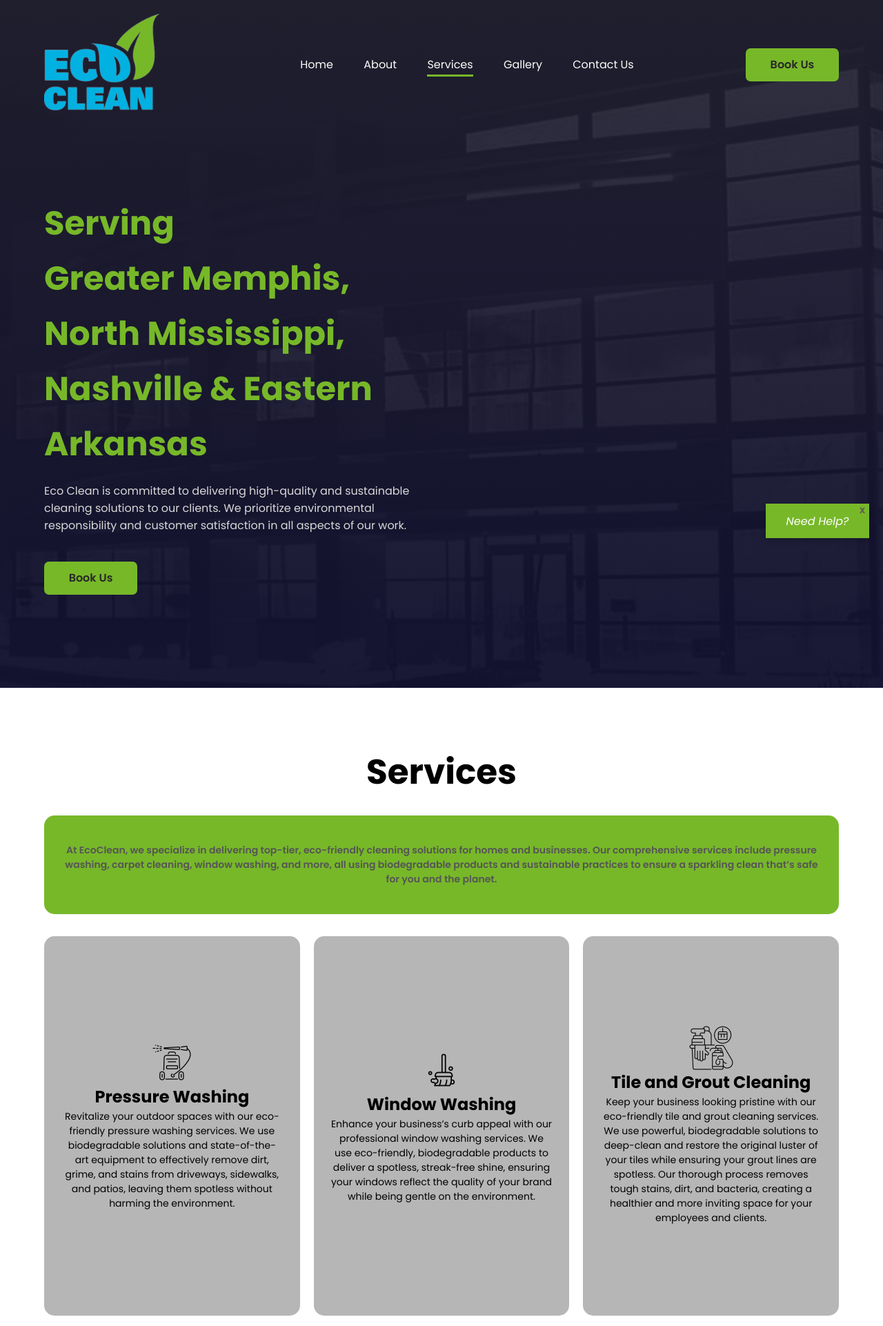
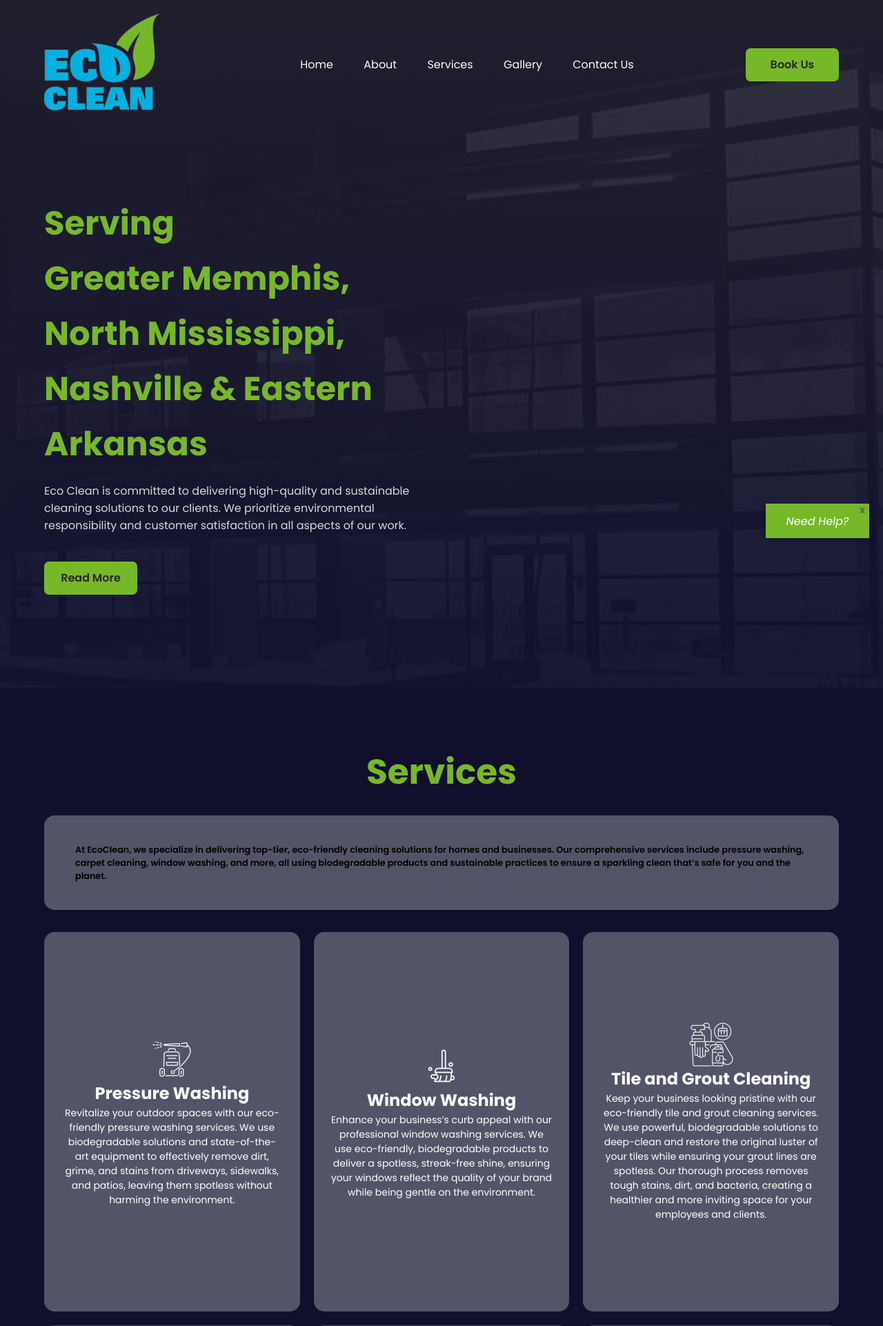
Before and after one commit to KarielM/EcoClean, a Django app: page /services/ in a window 1280 px wide. Shown: the top 1922 px of the page at 69% size. Run offline with Django 5.2, Linux system fonts and the light colour scheme.

Commit message:
styling changes & implemented anchor link/tag

```diff
--- a/EcoClean/App/static/css/style.css
+++ b/EcoClean/App/static/css/style.css
@@ -583,8 +592,13 @@
   display: flex;
   justify-content: center;
   flex-direction: column;
+  background-color: #100f2c;
   align-items: center;
   padding: 5rem 5%;
+}
+
+.services-content-sec strong {
+  color: #77b829;
 }
 
 .services-content-sec h1 {
@@ -621,7 +635,8 @@
   justify-content: center;
   flex-direction: column;
   align-items: center;
-  background: #b6b6b6;
+  background: rgba(255, 255, 255, 0.288);
+  color: white;
   padding: 40px 25px;
   border-radius: 15px;
   transition: 0.3s;
@@ -633,14 +648,19 @@
   width: 100%;
   height: fit-content;
   text-align: left;
-  color: #555;
-  font-weight: 600;
-  background: #77b829;
-  padding: 40px 25px;
+  color: black;
+  background: rgba(255, 255, 255, 0.288);
+  padding: 40px 45px;
   border-radius: 15px;
   transition: 0.3s;
   text-align: center;
   line-height: 1.5;
+}
+
+.services-card2 p {
+  text-align: left;
+  font-size: 0.8rem;
+  font-weight: 600;
 }
 
 .services-card-sec {
@@ -665,12 +685,22 @@
 }
 
 .services-card:hover {
-  background: #77b829;
+  color: black;
+  background: #f1f1f1;
+  filter: none;
+  -webkit-filter: none;
+}
+
+.services-card:hover img {
+  filter: none;
+  -webkit-filter: none;
 }
 
 .services-card img,
 .services-card2 img {
   width: 4rem;
+  filter: invert(100%);
+  -webkit-filter: invert(100%);
 }
 
 /*  */
--- a/EcoClean/App/templates/aboutUs.html
+++ b/EcoClean/App/templates/aboutUs.html
@@ -1,8 +1,8 @@
 {% extends "base.html" %}
 {% load static %}
 {%block content%}
-<div class="content-sec">
-  <strong>ABOUT ECO CLEAN</strong><br>
+<div class="content-sec" id="aboutSection">
+  <strong2>ABOUT ECO CLEAN</strong2><br>
 <h1>We're ready to make your place the cleanest it's ever been.</h1>
  <span>
 With over 14 years of experience, Eco Clean is one of the Mid-South's leading cleaning and restoration companies. We help you get clean and stay that way. Eco Clean pledges to uphold the high standards of the organization, promising to do the job right or do it over. Whether you contract with us for office janitorial services or call us to address fire damage, our service is prompt and the work is done to your satisfaction.
--- a/EcoClean/App/templates/base.html
+++ b/EcoClean/App/templates/base.html
@@ -12,15 +12,15 @@
       <div class="navbar">
         <a href="/"><img class="logo" src="{% static 'images/logo2.png'%}"></a>
         <ul id="listSec">
-          <li><a href="{% url "home"%}">Home</a></li>
-          <li><a href="{% url "about"%}">About</a></li>
-          <li><a href="{% url "services"%}">Services</a></li>
-          <li><a href="{% url "gallery"%}">Gallery</a></li>
-          <li><a href="{% url "contactUs"%}">Contact Us</a></li>
+          <li><a href="{% url "home"%}#homeSection">Home</a></li>
+          <li><a href="{% url "about"%}#aboutSection">About</a></li>
+          <li><a href="{% url "services"%}#serviceSection">Services</a></li>
+          <li><a href="{% url 'gallery' %}#gallerySection">Gallery</a></li>
+          <li><a href="{% url "contactUs"%}#send_us_an_email_form">Contact Us</a></li>
         </ul>
         <div class="btn-sec">
           <button>
-          <a href="{% url "book_us" %}">Book Us</a>
+          <a href="{% url "book_us" %}#send_us_an_email_form">Book Us</a>
           </button>
           <div class="toggle-btn" id="toggleBtn">
             <div class="bar"></div>
@@ -42,7 +42,7 @@
             responsibility and customer satisfaction in all aspects of our work.
           </p>
           <button>
-            <a href="{% url "book_us" %}">Book Us</a>
+            <a href="{% url "about"%}#aboutSection">Read More</a>
           </button>
         </div>
       </div>
@@ -78,7 +78,7 @@
         <p>662-510-5715</p>
         <div>
           <button>
-          <a href="{% url "book_us" %}">Book Us</a>
+          <a href="{% url "book_us" %}#send_us_an_email_form">Book Us</a>
           </button>
         </div>
       </div>
--- a/EcoClean/App/templates/home.html
+++ b/EcoClean/App/templates/home.html
@@ -1,7 +1,7 @@
 {% extends "base.html" %}
 {% load static %}
 {%block content%}
-<div class="top-sec">
+<div class="top-sec" id="homeSection">
   <strong>
     Eco Clean is dedicated to delivering exceptional cleaning services for over 14 years. Our commitment to quality has resulted in 2000+ satisfied customers and a team with over 100 experienced staff members.</strong>
 
--- a/EcoClean/App/templates/services.html
+++ b/EcoClean/App/templates/services.html
@@ -1,7 +1,7 @@
 {% extends "base.html" %}
 {% load static %}
 {%block content%}
-<div class="services-content-sec">
+<div class="services-content-sec" id="serviceSection">
   <strong>Services</strong>
   <div class="services-card-sec2">
     <div class="services-card2">
```
Also changed, not shown: other parts of EcoClean/App/static/css/style.css (+28 -21 lines), other parts of EcoClean/App/templates/base.html (+1 -1 lines), EcoClean/App/templates/gallery.html (+6 -1 lines).
